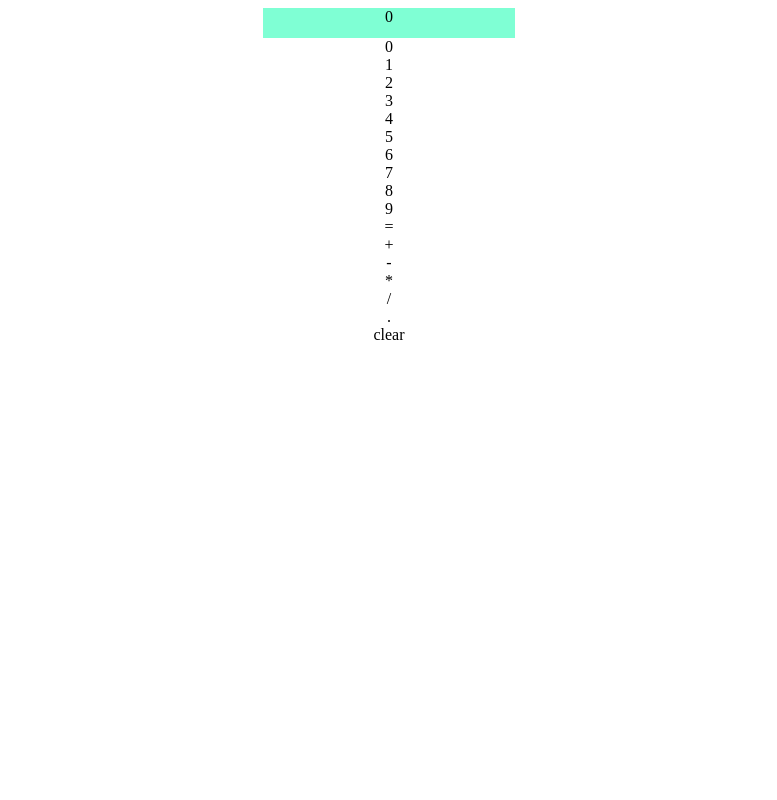
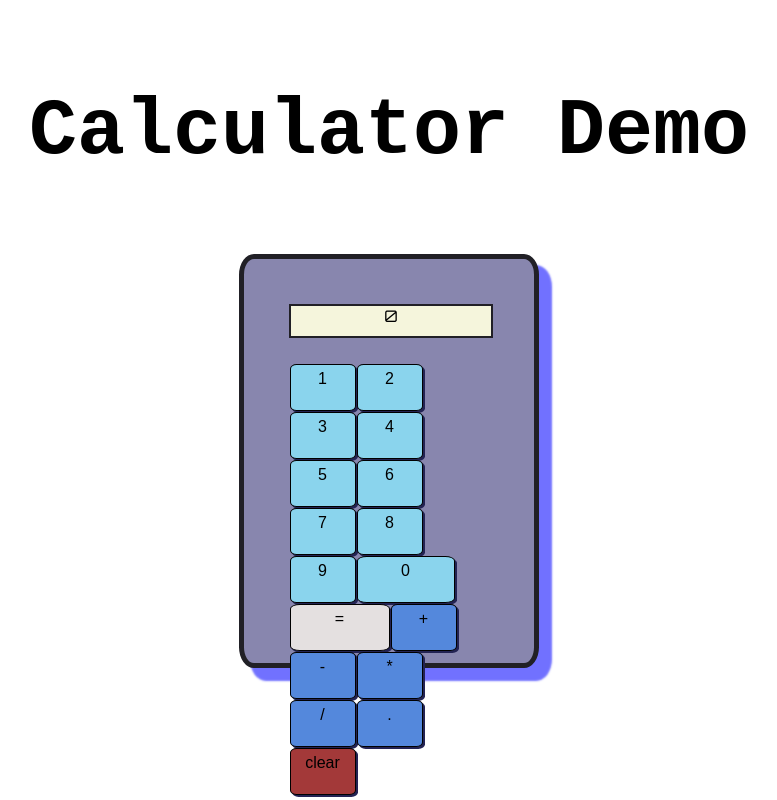
Before and after one commit to gregoryMD/calculator-demo, a React (Create React App) app: page / in a window 1280 px wide. Shown: the whole page, without its empty margins (251-1028 px from the left). Built offline with nearby package versions, Linux system fonts and the light colour scheme.

Commit message:
some styling

```diff
--- a/public/index.html
+++ b/public/index.html
@@ -3,6 +3,11 @@
   <head>
     <meta charset="utf-8" />
     <link rel="icon" href="%PUBLIC_URL%/favicon.ico" />
+    <link
+      href="https://fonts.googleapis.com/css?family=Orbitron"
+      rel="stylesheet"
+      type="text/css"
+    />
     <meta name="viewport" content="width=device-width, initial-scale=1" />
     <meta name="theme-color" content="#000000" />
     <meta
--- a/src/App.css
+++ b/src/App.css
@@ -1,46 +1,101 @@
+/*APP & CONTAINERS////////////////////*/
 .App {
+  display: flex;
+  flex-direction: column;
+  align-items: center;
+}
+
+.Calc {
   text-align: center;
   margin: auto;
+  border: solid rgb(33, 32, 38) 5px;
+  border-radius: 5%;
+  width: 250px;
+  background-color: rgb(136, 134, 174);
+  box-shadow: 12px 12px 2px 1px rgba(0, 0, 255, 0.555);
+  padding: 20px;
 }
 
 #display {
   height: 30px;
-  background-color: aquamarine;
-  width: 20%;
-  margin: auto;
+  background-color: beige;
+  width: 80%;
+  margin: 25px;
+  border: solid rgb(33, 32, 38) 2px;
+  font-family: "orbitron", sans-serif;
 }
 
-.App-logo {
-  height: 40vmin;
-  pointer-events: none;
+.keypad {
+  margin: auto;
+  width: 200px;
+  height: 280px;
+  display: flex;
+  flex-wrap: wrap;
 }
 
-@media (prefers-reduced-motion: no-preference) {
-  .App-logo {
-    animation: App-logo-spin infinite 20s linear;
-  }
+h1 {
+  font-family: "Courier New", Courier, monospace;
+  font-size: 5rem;
+  padding: 1.5rem;
 }
 
-.App-header {
-  background-color: #282c34;
-  min-height: 100vh;
-  display: flex;
-  flex-direction: column;
-  align-items: center;
-  justify-content: center;
-  font-size: calc(10px + 2vmin);
-  color: white;
+/*BUTTON STYLES/////////////////////////*/
+
+.number {
+  height: 40px;
+  width: 32%;
+  background-color: rgb(138, 212, 237);
+  border: solid black 1px;
+  border-radius: 10%;
+  padding-top: 5px;
+  margin: 0.5px;
+  font-family: sans-serif;
+  box-shadow: 2px 2px 0 0 rgba(35, 35, 83);
 }
 
-.App-link {
-  color: #61dafb;
+.operator {
+  height: 40px;
+  width: 32%;
+  background-color: rgb(84, 136, 220);
+  border: solid black 1px;
+  border-radius: 10%;
+  padding-top: 5px;
+  margin: 0.5px;
+  font-family: sans-serif;
+  box-shadow: 2px 2px 0 0 rgba(35, 35, 83);
 }
 
-@keyframes App-logo-spin {
-  from {
-    transform: rotate(0deg);
-  }
-  to {
-    transform: rotate(360deg);
-  }
+.zero {
+  height: 40px;
+  width: 48%;
+  border: solid black 1px;
+  border-radius: 10%;
+  background-color: rgb(138, 212, 237);
+  padding-top: 5px;
+  margin: 0.5px;
+  font-family: sans-serif;
+  box-shadow: 2px 2px 0 0 rgba(35, 35, 83);
 }
+.equals {
+  height: 40px;
+  width: 49%;
+  border: solid black 1px;
+  border-radius: 10%;
+  background-color: rgb(228, 224, 224);
+  padding-top: 5px;
+  margin: 0.5px;
+  font-family: sans-serif;
+  box-shadow: 2px 2px 0 0 rgb(35, 35, 83);
+}
+
+.clear {
+  height: 40px;
+  width: 32%;
+  background-color: rgb(163, 57, 57);
+  border: solid black 1px;
+  border-radius: 10%;
+  padding-top: 5px;
+  font-family: sans-serif;
+  margin: 0.5px;
+  box-shadow: 2px 2px 0 0 rgba(35, 35, 83);
+}
--- a/src/App.js
+++ b/src/App.js
@@ -1,3 +1,4 @@
+/* eslint-disable default-case */
 import { useState } from "react";
 import Display from "./Display";
 import Button from "./Button";
@@ -5,72 +6,89 @@ import "./App.css";
 
 const buttonArray = [
   {
-    id: "zero",
-    value: 0,
-  },
-  {
     id: "one",
     value: 1,
+    classID: "number",
   },
   {
     id: "two",
     value: 2,
+    classID: "number",
   },
   {
     id: "three",
     value: 3,
+    classID: "number",
   },
   {
     id: "four",
     value: 4,
+    classID: "number",
   },
   {
     id: "five",
     value: 5,
+    classID: "number",
   },
   {
     id: "six",
     value: 6,
+    classID: "number",
   },
   {
     id: "seven",
     value: 7,
+    classID: "number",
   },
   {
     id: "eight",
     value: 8,
+    classID: "number",
   },
   {
     id: "nine",
     value: 9,
+    classID: "number",
+  },
+  {
+    id: "zero",
+    value: 0,
+    classID: "zero",
   },
   {
     id: "equals",
     value: "=",
+    classID: "equals",
   },
   {
     id: "add",
     value: "+",
+    classID: "operator",
   },
   {
     id: "subtract",
     value: "-",
+    classID: "operator",
   },
   {
     id: "multiply",
     value: "*",
+    classID: "operator",
   },
   {
     id: "divide",
     value: "/",
+    classID: "operator",
   },
   {
     id: "decimal",
     value: ".",
+    classID: "operator",
   },
   {
     id: "clear",
     value: "clear",
+    classID: "clear",
   },
 ];
 
@@ -89,7 +107,13 @@ function App() {
     if (number === "0") {
       switch (true) {
         case firstNum === "" && secondNum === "":
+          break;
         case firstNum !== "" && secondNum === "" && operator !== "":
+          setState({
+            ...state,
+            secondNum: number,
+            text: number,
+          });
           break;
         case firstNum !== "" && secondNum === "" && operator === "":
           setState({
@@ -249,6 +273,8 @@ function App() {
 
   return (
     <div className="App">
+      <h1>Calculator Demo</h1>
+      <div className="Calc">
         <Display text={state.text} />
         <div className="keypad">
           {buttonArray.map((each) => (
@@ -257,9 +283,11 @@ function App() {
               handleClick={handleClick}
               text={each.text}
               setText={each.setText}
+              classID={`button ${each.classID}`}
               {...each}
             />
           ))}
+        </div>
       </div>
     </div>
   );
--- a/src/Button.js
+++ b/src/Button.js
@@ -1,6 +1,13 @@
-export default function Button({ handleClick, id, value, setText, text }) {
+export default function Button({
+  handleClick,
+  id,
+  value,
+  setText,
+  text,
+  classID,
+}) {
   return (
-    <div id={id} onClick={() => handleClick(value)}>
+    <div className={classID} id={id} onClick={() => handleClick(value)}>
       <span>{value}</span>
     </div>
   );
```
Lines whose indentation alone changed are shown as unchanged.
